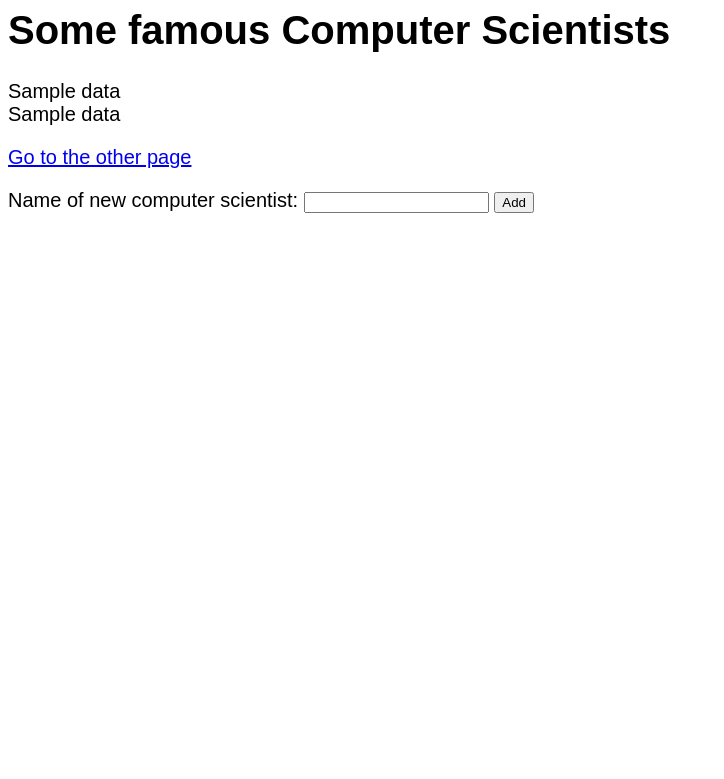
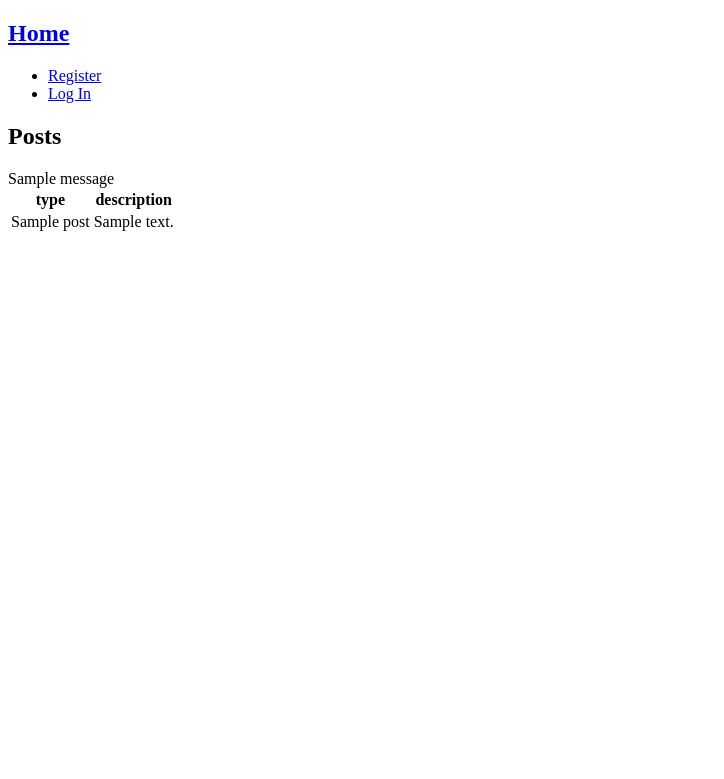
Before and after one commit to hyjing/Book-Recommender, a Flask app: template webserver/templates/index.html in a window 1280 px wide. Shown: the top 779 px of the page, without its empty margins (0-724 px from the left). Run offline with Flask 2, Linux system fonts and the light colour scheme; the template is opened without the code that fills it: most values are stand-ins (such as "Sample title", 1, 10 or a date in 2020); one stand-in notice (Sample message) is shown; parts of the project's set-up code (start-up, migrations or seed data) failed here and were passed over.

Commit message:
Implement index, login, register page and modify related action in server

```diff
--- a/webserver/server.py
+++ b/webserver/server.py
@@ -109,46 +109,18 @@ def index():
   #
   # example of a database query
   #
-  cursor = g.conn.execute("SELECT * FROM author")
+  cursor = g.conn.execute("SELECT * FROM type")
   names = []
   for result in cursor:
     names.append(result['last_name'])  # can also be accessed using result[0]
   cursor.close()
 
-  #
-  # Flask uses Jinja templates, which is an extension to HTML where you can
-  # pass data to a template and dynamically generate HTML based on the data
-  # (you can think of it as simple PHP)
-  # documentation: https://realpython.com/blog/python/primer-on-jinja-templating/
-  #
-  # You can see an example template in templates/index.html
-  #
-  # context are the variables that are passed to the template.
-  # for example, "data" key in the context variable defined below will be
-  # accessible as a variable in index.html:
-  #
-  #     # will print: [u'grace hopper', u'alan turing', u'ada lovelace']
-  #     <div>{{data}}</div>
-  #
-  #     # creates a <div> tag for each element in data
-  #     # will print:
-  #     #
-  #     #   <div>grace hopper</div>
-  #     #   <div>alan turing</div>
-  #     #   <div>ada lovelace</div>
-  #     #
-  #     {% for n in data %}
-  #     <div>{{n}}</div>
-  #     {% endfor %}
-  #
-  context = dict(data = names)
-
-
-  #
-  # render_template looks in the templates/ folder for files.
-  # for example, the below file reads template/index.html
-  #
-  return render_template("index.html", **context)
+  posts = g.conn.execute(
+      "SELECT * FROM type T"
+      " FROM liketype LT AND user U"
+      " WHERE LT.uid = ? AND LT.tid = T.tid", (session['uid'],)
+  ).fetchall()
+  return render_template("blog/index.html", posts=posts)
 
 #
 # This is an example of a different path.  You can see it at:
@@ -206,17 +178,18 @@ def login():
 
     if user is None:
         error = 'Incorrect uid.'
-    elif not check_password_hash(user['password'], password):
-        error = 'Incorrect password.'
+    elif not check_password_hash(user["password"], password):
+        error = "Incorrect password."
 
     if error is None:
         session.clear()
         session['user_id'] = user['uid']
+        # session['user_name'] = user['last_name'] + ' ' + user['first_name']
         return redirect(url_for('index'))
 
     flash(error)
 
-  return render_template('auth/login.html')
+  return render_template('login.html')
   # abort(401)
   # this_is_never_executed()
 
@@ -251,11 +224,11 @@ def register():
         (uid, generate_password_hash(password), last_name, first_name, gender)
       )
       db.commit()
-      return redirect(url_for('auth.login'))
+      return redirect(url_for('login'))
 
     flash(error)
 
-  return render_template('auth/register.html')
+  return render_template('register.html')
 
 if __name__ == "__main__":
   import click
--- /dev/null
+++ b/webserver/templates/base.html
@@ -0,0 +1,24 @@
+<!doctype html>
+<title>{% block title %}{% endblock %}</title>
+<!-- <link rel="stylesheet" href="{{ url_for('static', filename='style.css') }}"> -->
+<nav>
+  <h1><a href="{{ url_for('index') }}">Home</a></h1>
+  <ul>
+    {% if g.user %}
+      <li><span>{{ g.user['username'] }}</span>
+      <li><a href="{{ url_for('logout') }}">Log Out</a>
+    {% else %}
+      <li><a href="{{ url_for('auth.register') }}">Register</a>
+      <li><a href="{{ url_for('auth.login') }}">Log In</a>
+    {% endif %}
+  </ul>
+</nav>
+<section class="content">
+  <header>
+    {% block header %}{% endblock %}
+  </header>
+  {% for message in get_flashed_messages() %}
+    <div class="flash">{{ message }}</div>
+  {% endfor %}
+  {% block content %}{% endblock %}
+</section>
--- a/webserver/templates/index.html
+++ b/webserver/templates/index.html
@@ -1,29 +1,25 @@
-<html>
-  <style>
-    body{
-      font-size: 15pt;
-      font-family: arial;
-    }
-  </style>
+{% extends 'base.html' %}
 
+{% block header %}
+  <h1>{% block title %}Posts{% endblock %}</h1>
+  {% if g.user %}
+    <a class="action" href="{{ url_for('blog.create') }}">New</a>
+  {% endif %}
+{% endblock %}
 
-<body>
-  <h1>Some famous Computer Scientists</h1>
-  <div>{{data}}</div>
-
-  <div>
-    {% for n in data %}
-    <div>{{n}}</div>
-    {% endfor %}
-  </div>
-
-<p><a href="another">Go to the other page</a></p>
-
-<form method="POST" action="/add">
-<p>Name of new computer scientist: <input type="text" name="name"> <input type="submit" value="Add"></p>
-</form>
-
-</body>
-
-
-</html>
+{% block content %}
+  <table>
+    <thead>
+      <th>type</th>
+      <th>description</th>
+    </thead>
+    <tbody>
+      {% for post in posts %}
+      <tr>
+        <td>{{ post['name'] }}</td>
+        <td>{{ post['description'] }}</td>
+      </tr>
+      {% endfor %}
+    </tbody>
+  </table>
+{% endblock %}
```
Also changed, not shown: webserver/templates/login.html (added, +15 -0 lines), webserver/templates/register.html (added, +21 -0 lines), webserver/templates/author.html (added), webserver/templates/type.html (added).
